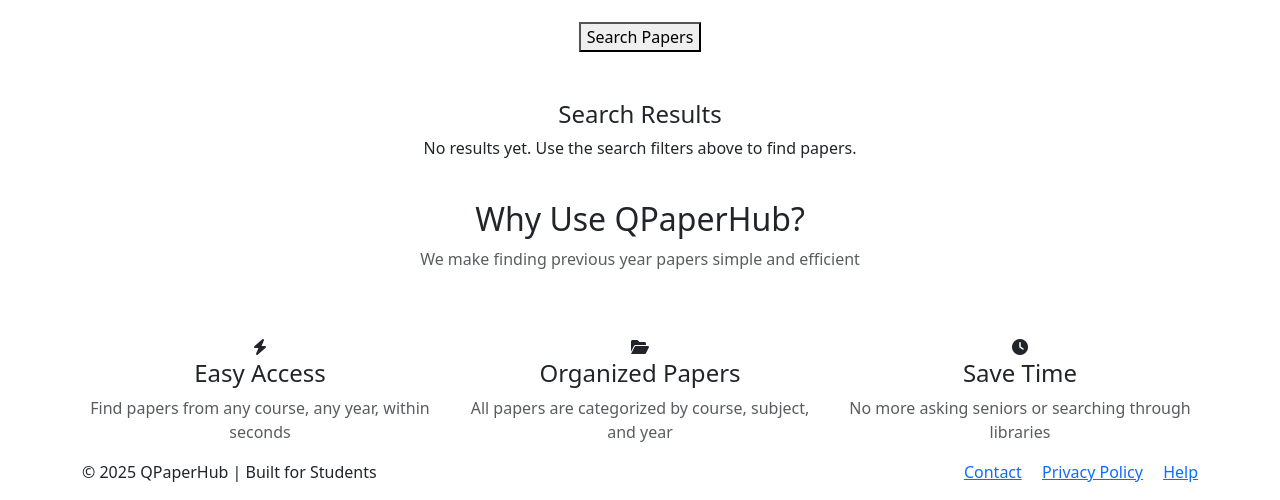
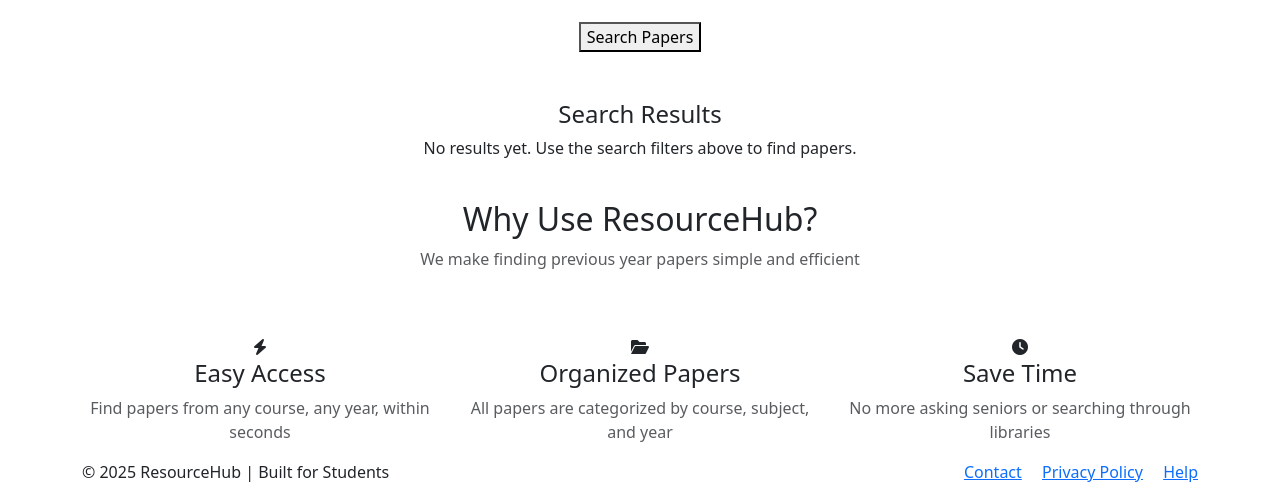
Before and after one commit to ShashwatUpadhyay/ResourceCluster, a Django app: page / in a window 1280 px wide. Shown: the part 470-970 px from the top of the page. Run offline with Django 5.2, Linux system fonts and the light colour scheme; data that the repository does not hold is empty.

Commit message:
some update

```diff
--- a/templates/base/index.html
+++ b/templates/base/index.html
@@ -4,7 +4,7 @@
 <head>
     <meta charset="UTF-8">
     <meta name="viewport" content="width=device-width, initial-scale=1.0">
-    <title>QPaperHub - Find Previous Year Resource Papers Easily</title>
+    <title>ResourceHub - Find Previous Year Resource Papers Easily</title>
     <!-- Bootstrap 5 CSS -->
     <link href="https://cdn.jsdelivr.net/npm/bootstrap@5.3.0-alpha1/dist/css/bootstrap.min.css" rel="stylesheet">
     <!-- Google Font -->
@@ -18,7 +18,7 @@
     <!-- Navbar -->
     <nav class="navbar navbar-expand-lg navbar-light bg-white sticky-top py-3">
         <div class="container">
-            <a class="navbar-brand" href="#">QPaperHub</a>
+            <a class="navbar-brand" href="#">ResourceHub</a>
             <button class="navbar-toggler" type="button" data-bs-toggle="collapse" data-bs-target="#navbarNav" aria-controls="navbarNav" aria-expanded="false" aria-label="Toggle navigation">
                 <span class="navbar-toggler-icon"></span>
             </button>
@@ -128,7 +128,7 @@
         <div class="container">
             <div class="row text-center mb-5">
                 <div class="col-12">
-                    <h2>Why Use QPaperHub?</h2>
+                    <h2>Why Use ResourceHub?</h2>
                     <p class="text-muted">We make finding previous year papers simple and efficient</p>
                 </div>
             </div>
@@ -163,7 +163,7 @@
         <div class="container">
             <div class="row">
                 <div class="col-md-6 mb-4 mb-md-0">
-                    <p>© 2025 QPaperHub | Built for Students</p>
+                    <p>© 2025 ResourceHub | Built for Students</p>
                 </div>
                 <div class="col-md-6 text-md-end">
                     <a href="#" class="me-3">Contact</a>
```
